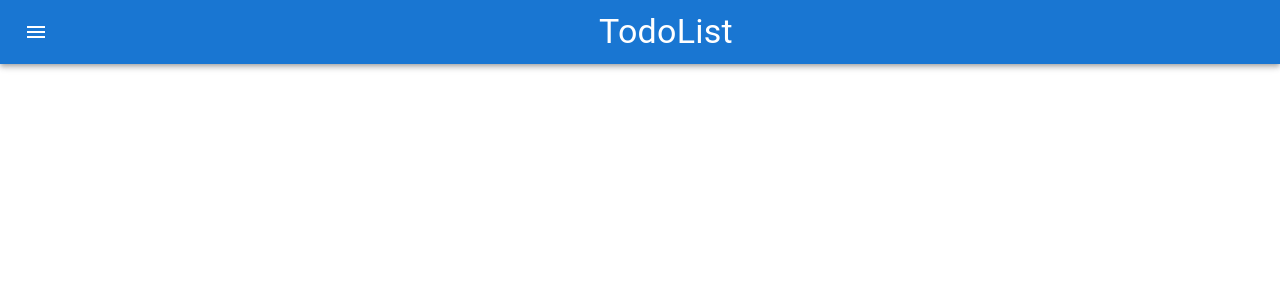
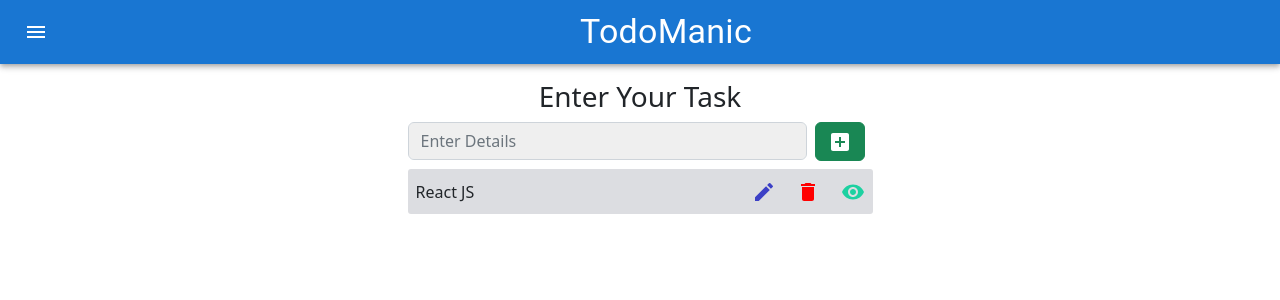
Before and after one commit to codewithpiyal/Redux_TodoList, a React (Create React App) app: page / in a window 1280 px wide. Shown: the top 300 px of the page. Built offline with nearby package versions, Linux system fonts and the light colour scheme.

Commit message:
hourly update_1

```diff
--- a/src/App.js
+++ b/src/App.js
@@ -1,10 +1,13 @@
 import Navbar from './Components/Navbar';
 import './App.css';
+import Home from './Components/Home';
+import 'bootstrap/dist/css/bootstrap.min.css';
 
 function App() {
   return (
     <div className="App">
       <Navbar/>
+      <Home/>
     </div>
   );
 }
--- a/src/Components/Home.js
+++ b/src/Components/Home.js
@@ -0,0 +1,28 @@
+import Button from 'react-bootstrap/Button';
+import React from 'react';
+import AddBoxIcon from '@mui/icons-material/AddBox';
+import Todolist from './Todolist';
+import { useState } from 'react';
+
+function Home() {
+  const[data,setData]=useState("");
+  return (
+    <>
+        <div className='container'>
+        <section className='mt-3 text-center'>
+            <h3>Enter Your Task</h3>
+            <div className='todo col-lg-5 mx-auto d-flex justify-content-between align-items-center'>
+                <input style={{backgroundColor:"ButtonShadow"}} value={data} type='text' onChange={(e)=>setData(e.target.value)} name='task' placeholder='Enter Details' className='form-control'/>
+                <Button variant='success' className='mx-2'><AddBoxIcon/></Button>
+
+            </div>
+            <Todolist/>
+        </section>
+
+        </div>
+
+    </>
+  )
+}
+
+export default Home
--- a/src/Components/Navbar.js
+++ b/src/Components/Navbar.js
@@ -21,8 +21,8 @@ function Navbar() {
           >
             <MenuIcon />
           </IconButton>
-          <Typography variant="h4" component="div" sx={{ flexGrow: 1 }}>
-            TodoList
+          <Typography variant="h4"  component="div" sx={{ flexGrow: 2 }}>
+            TodoManic
           </Typography>
 
         </Toolbar>
--- a/src/Components/Todolist.js
+++ b/src/Components/Todolist.js
@@ -0,0 +1,23 @@
+import React from 'react';
+import EditIcon from '@mui/icons-material/Edit';
+import DeleteIcon from '@mui/icons-material/Delete';
+import RemoveRedEyeIcon from '@mui/icons-material/RemoveRedEye';
+
+function Todolist() {
+  return (
+    <>
+        <div className='todo_data col-lg-5 mx-auto mt-2'>
+            <div className='todo_container d-flex justify-content-between align-items-center px-2' style={{backgroundColor:"#dcdde1",borderRadius:"3px", height:"45px" }}>
+                <li style={{listStyle:"none"}}>React JS</li>
+                 <div className='edit_dlt col-lg-3 py-2 d-flex justify-content-between align-items-center'>
+                   <EditIcon style={{color:"#3c40c6", cursor:"pointer"}}/>
+                   <DeleteIcon style={{color:"red", cursor:"pointer"}}/>
+                   <RemoveRedEyeIcon style={{color:"#1dd1a1", cursor:"pointer"}}/>
+                 </div>
+            </div>
+        </div>
+    </>
+  )
+}
+
+export default Todolist
```
